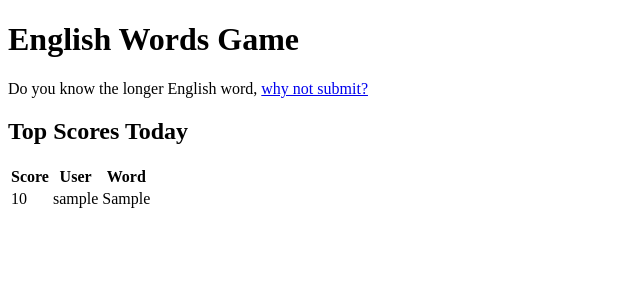
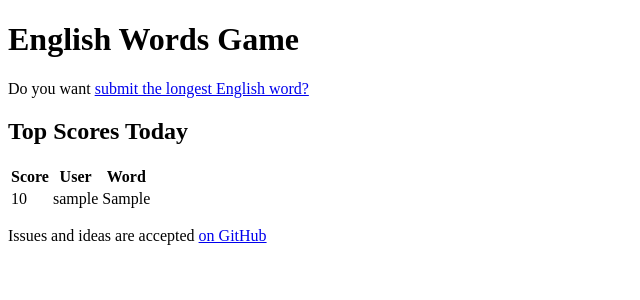
Before and after one commit to sergray/EnglishWordsGame, a Django app: template english_words_game/scores/templates/top_scores.html in a window 1280 px wide. Shown: the top 300 px of the page, without its empty margins (0-640 px from the left). Run offline with Django 3.2, Linux system fonts and the light colour scheme; the template is opened without the code that fills it: values that come from a table or form of the project are taken from there, others are empty; tables that the repository leaves empty hold one stand-in row (values such as "Sample post"); parts of the project's set-up code (start-up, migrations or seed data) failed here and were passed over.

Commit message:
Add cross-reference to github and website. Fix wording on top scores page.

```diff
--- a/english_words_game/scores/templates/top_scores.html
+++ b/english_words_game/scores/templates/top_scores.html
@@ -2,7 +2,7 @@
 
 {% block content %}
 {{ block.super }}
-<div>Do you know the longer English word, <a href="{% url 'word-submission' %}">why not submit?</a></div>
+<div>Do you want <a href="{% url 'word-submission' %}">submit the longest English word?</a></div>
 <h2>Top Scores Today</h2>
 {% if scores|length %}
 <table>
--- a/english_words_game/templates/base.html
+++ b/english_words_game/templates/base.html
@@ -7,5 +7,6 @@
 {% block content %}
 <h1>English Words Game</h1>
 {% endblock %}
+<p>Issues and ideas are accepted <a href="https://github.com/sergray/EnglishWordsGame/issues">on GitHub</a></p>
 </body>
 </html>
```
Also changed, not shown: README.md.
